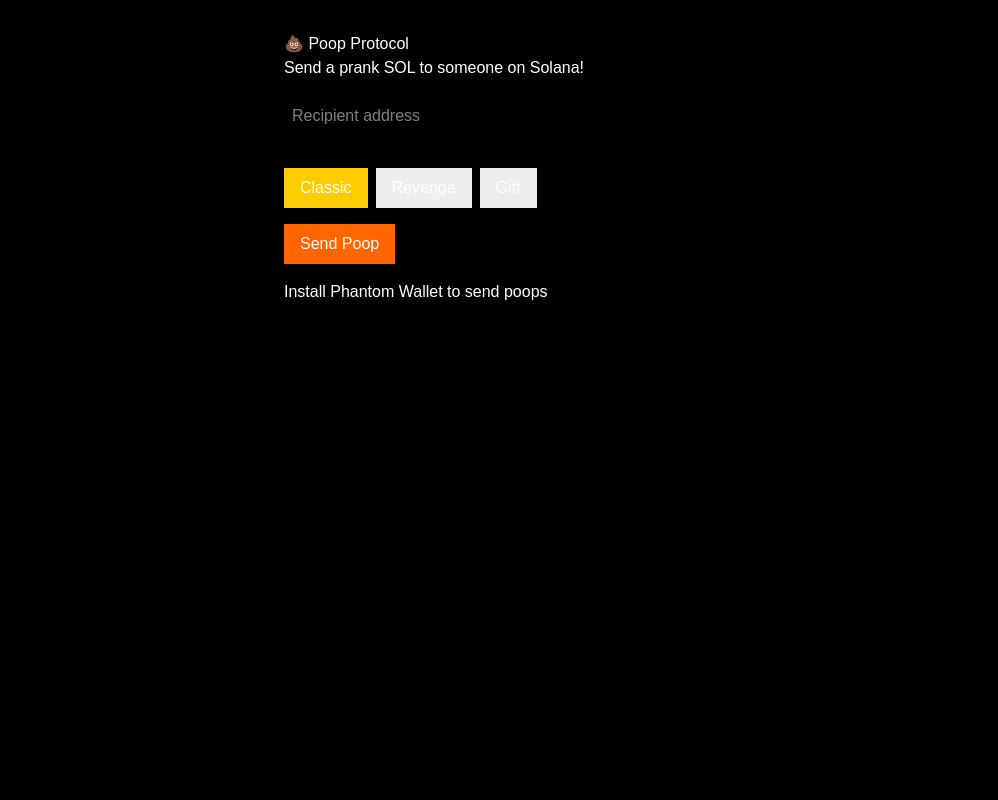
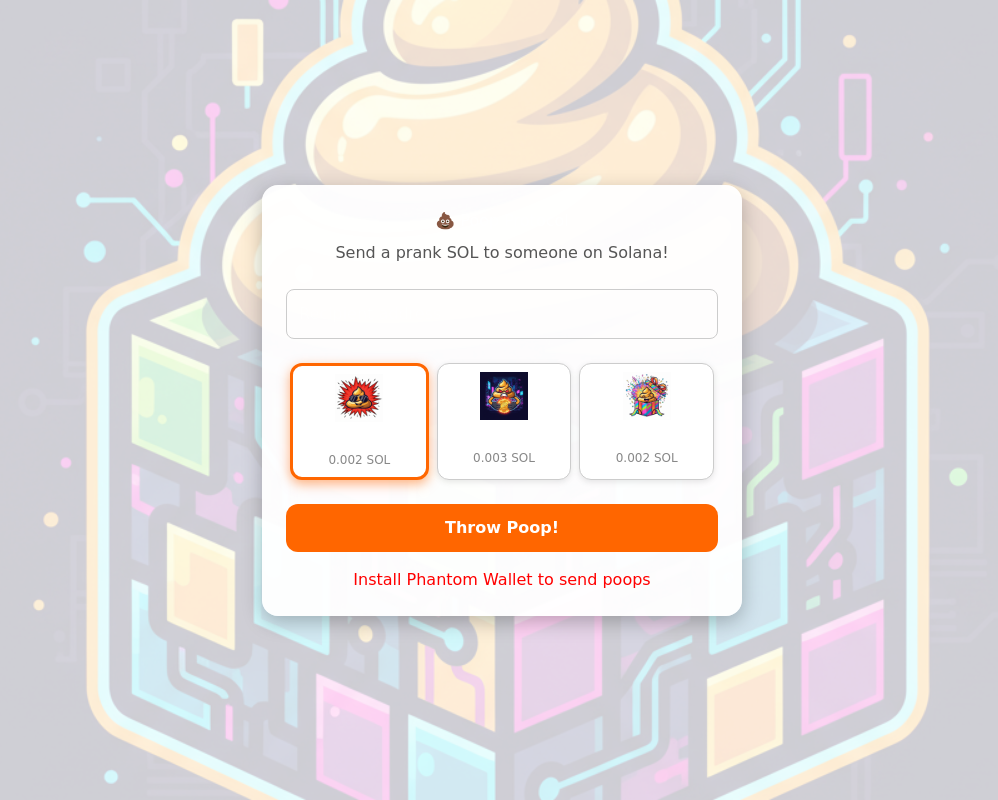
Before and after one commit to oneminuteyt051-maker/shit-sender, a Next.js app: page /sendPoop in a window 1280 px wide. Shown: the whole page, without its empty margins (138-1136 px from the left). Built offline with nearby package versions, Linux system fonts and the light colour scheme.

Commit message:
Refactor SendPoopPage component with TypeScript types

```diff
--- a/app/sendPoop/page.tsx
+++ b/app/sendPoop/page.tsx
@@ -10,20 +10,26 @@
 } from "@solana/web3.js";
 import { POOP_CONFIG } from "@/app/config";
 
+type FlyingPoop = {
+  id: number;
+  icon: string;
+  x: number;
+  y: number;
+  rotation: number;
+};
+
 export default function SendPoopPage() {
   const [recipient, setRecipient] = useState("");
-  const [type, setType] = useState("classic");
+  const [type, setType] = useState<keyof typeof POOP_CONFIG>("classic");
   const [message, setMessage] = useState("");
   const [wallet, setWallet] = useState<any>(null);
+  const [poops, setPoops] = useState<FlyingPoop[]>([]);
+  const [poopId, setPoopId] = useState(0);
 
-  // Подключаем Phantom кошелек
   useEffect(() => {
-    const solana = (window as any).solana; // ✅ локальный кастинг
-    if (solana && solana.isPhantom) {
-      setWallet(solana);
-    } else {
-      setMessage("Install Phantom Wallet to send poops");
-    }
+    const solana = (window as any).solana;
+    if (solana && solana.isPhantom) setWallet(solana);
+    else setMessage("Install Phantom Wallet to send poops");
   }, []);
 
   const handleSend = async () => {
@@ -34,7 +40,6 @@
 
     try {
       const apiUrl = `/api/actions/poop?type=${type}&recipient=${recipient}`;
-
       const res = await fetch(apiUrl, {
         method: "POST",
         headers: { "Content-Type": "application/json" },
@@ -47,16 +52,27 @@
         return;
       }
 
-      // Десериализация транзакции из base64
+      // Создаем 5 летящих какашек при отправке
+      for (let i = 0; i < 5; i++) {
+        setPoopId((id) => id + 1);
+        setPoops((prev) => [
+          ...prev,
+          {
+            id: poopId + i,
+            icon: POOP_CONFIG[type].icon,
+            x: 50 + Math.random() * 80, // смещение X в %
+            y: 90, // старт снизу
+            rotation: Math.random() * 360,
+          },
+        ]);
+      }
+
       const txBytes = Uint8Array.from(atob(data.fields.transaction), (c) =>
         c.charCodeAt(0)
       );
       const transaction = Transaction.from(txBytes);
 
-      // Подписываем транзакцию через Phantom
       const signedTx = await wallet.signTransaction(transaction);
-
-      // Отправляем транзакцию
       const connection = new Connection(clusterApiUrl("mainnet-beta"));
       const signature = await connection.sendRawTransaction(signedTx.serialize());
       await connection.confirmTransaction(signature, "confirmed");
@@ -69,30 +85,102 @@
   };
 
   return (
-    <div style={{ padding: "2rem", fontFamily: "sans-serif", maxWidth: 500, margin: "auto" }}>
-      <h1>💩 Poop Protocol</h1>
-      <p>Send a prank SOL to someone on Solana!</p>
+    <div
+      style={{
+        minHeight: "100vh",
+        display: "flex",
+        justifyContent: "center",
+        alignItems: "center",
+        padding: 24,
+        fontFamily: "Comic Sans MS, Arial, sans-serif",
+        backgroundImage: "url('/poop-cover.png')",
+        backgroundSize: "cover",
+        backgroundPosition: "center",
+        position: "relative",
+        overflow: "hidden",
+      }}
+    >
+      {/* Полупрозрачный слой */}
+      <div
+        style={{
+          position: "absolute",
+          top: 0,
+          left: 0,
+          right: 0,
+          bottom: 0,
+          backgroundColor: "rgba(255,255,255,0.8)",
+        }}
+      />
+
+      {/* Карточка формы */}
+      <div
+        style={{
+          position: "relative",
+          maxWidth: 480,
+          width: "100%",
+          borderRadius: 16,
+          padding: 24,
+          boxShadow: "0 6px 20px rgba(0,0,0,0.25)",
+          textAlign: "center",
+          zIndex: 1,
+          backgroundColor: "rgba(255,255,255,0.95)",
+        }}
+      >
+        <h1 style={{ marginBottom: 8 }}>💩 Poop Protocol</h1>
+        <p style={{ color: "#555", marginBottom: 24 }}>
+          Send a prank SOL to someone on Solana!
+        </p>
 
         <input
           type="text"
           placeholder="Recipient address"
           value={recipient}
           onChange={(e) => setRecipient(e.target.value)}
-        style={{ width: "100%", margin: "1rem 0", padding: "0.5rem" }}
+          style={{
+            width: "100%",
+            padding: "0.75rem",
+            borderRadius: 8,
+            border: "1px solid #ccc",
+            marginBottom: 24,
+            fontSize: 16,
+          }}
         />
 
-      <div style={{ margin: "1rem 0" }}>
-        {["classic", "revenge", "gift"].map((p) => (
+        <div style={{ display: "flex", justifyContent: "space-between", marginBottom: 24 }}>
+          {Object.entries(POOP_CONFIG).map(([key, value]) => (
             <button
-            key={p}
-            onClick={() => setType(p)}
+              key={key}
+              onClick={() => setType(key as keyof typeof POOP_CONFIG)}
               style={{
-              padding: "0.5rem 1rem",
-              marginRight: "0.5rem",
-              backgroundColor: type === p ? "#ffcc00" : "#eee",
+                flex: 1,
+                display: "flex",
+                flexDirection: "column",
+                alignItems: "center",
+                padding: "0.5rem",
+                margin: "0 4px",
+                borderRadius: 12,
+                border: type === key ? "3px solid #ff6600" : "1px solid #ccc",
+                backgroundColor: "#fff",
+                cursor: "pointer",
+                transition: "transform 0.15s, box-shadow 0.15s",
+                boxShadow: type === key ? "0 4px 12px rgba(255,102,0,0.5)" : "0 2px 6px rgba(0,0,0,0.1)",
               }}
+              onMouseEnter={(e) => (e.currentTarget.style.transform = "scale(1.1)")}
+              onMouseLeave={(e) => (e.currentTarget.style.transform = "scale(1)")}
             >
-            {p.charAt(0).toUpperCase() + p.slice(1)}
+              <img
+                src={value.icon}
+                alt={key}
+                style={{
+                  width: 48,
+                  height: 48,
+                  marginBottom: 8,
+                }}
+              />
+              <span style={{ fontWeight: 600, fontSize: 14 }}>
+                {key.charAt(0).toUpperCase() + key.slice(1)}
+              </span>
+              <span style={{ fontSize: 12, color: "#888" }}>{value.amount} SOL</span>
             </button>
           ))}
         </div>
@@ -100,17 +188,60 @@
         <button
           onClick={handleSend}
           style={{
-          padding: "0.5rem 1rem",
+            width: "100%",
+            padding: "0.75rem",
+            borderRadius: 12,
+            border: "none",
             backgroundColor: "#ff6600",
             color: "#fff",
-          border: "none",
+            fontWeight: 600,
+            fontSize: 16,
             cursor: "pointer",
+            transition: "transform 0.2s, background 0.2s",
           }}
+          onMouseEnter={(e) => (e.currentTarget.style.backgroundColor = "#e65500")}
+          onMouseLeave={(e) => (e.currentTarget.style.backgroundColor = "#ff6600")}
+          onMouseDown={(e) => (e.currentTarget.style.transform = "scale(0.95)")}
+          onMouseUp={(e) => (e.currentTarget.style.transform = "scale(1)")}
         >
-        Send Poop
+          Throw Poop!
         </button>
 
-      {message && <p style={{ marginTop: "1rem" }}>{message}</p>}
+        {message && (
+          <p style={{ marginTop: 16, color: message.includes("Transaction") ? "green" : "red" }}>
+            {message}
+          </p>
+        )}
+      </div>
+
+      {/* Летающие какашки */}
+      {poops.map((poop) => (
+        <img
+          key={poop.id}
+          src={poop.icon}
+          style={{
+            position: "absolute",
+            width: 32,
+            height: 32,
+            left: `${poop.x}%`,
+            top: `${poop.y}%`,
+            transform: `rotate(${poop.rotation}deg)`,
+            animation: "flyPoop 1s ease-out forwards",
+            zIndex: 2,
+          }}
+          onAnimationEnd={() => setPoops((prev) => prev.filter((p) => p.id !== poop.id))}
+        />
+      ))}
+
+      <style>
+        {`
+          @keyframes flyPoop {
+            0% { transform: translateY(0) rotate(0deg); opacity: 1; }
+            50% { transform: translateY(-150px) rotate(180deg); opacity: 1; }
+            100% { transform: translateY(-250px) rotate(360deg); opacity: 0; }
+          }
+        `}
+      </style>
     </div>
   );
 }
```
Lines whose indentation alone changed are shown as unchanged.
